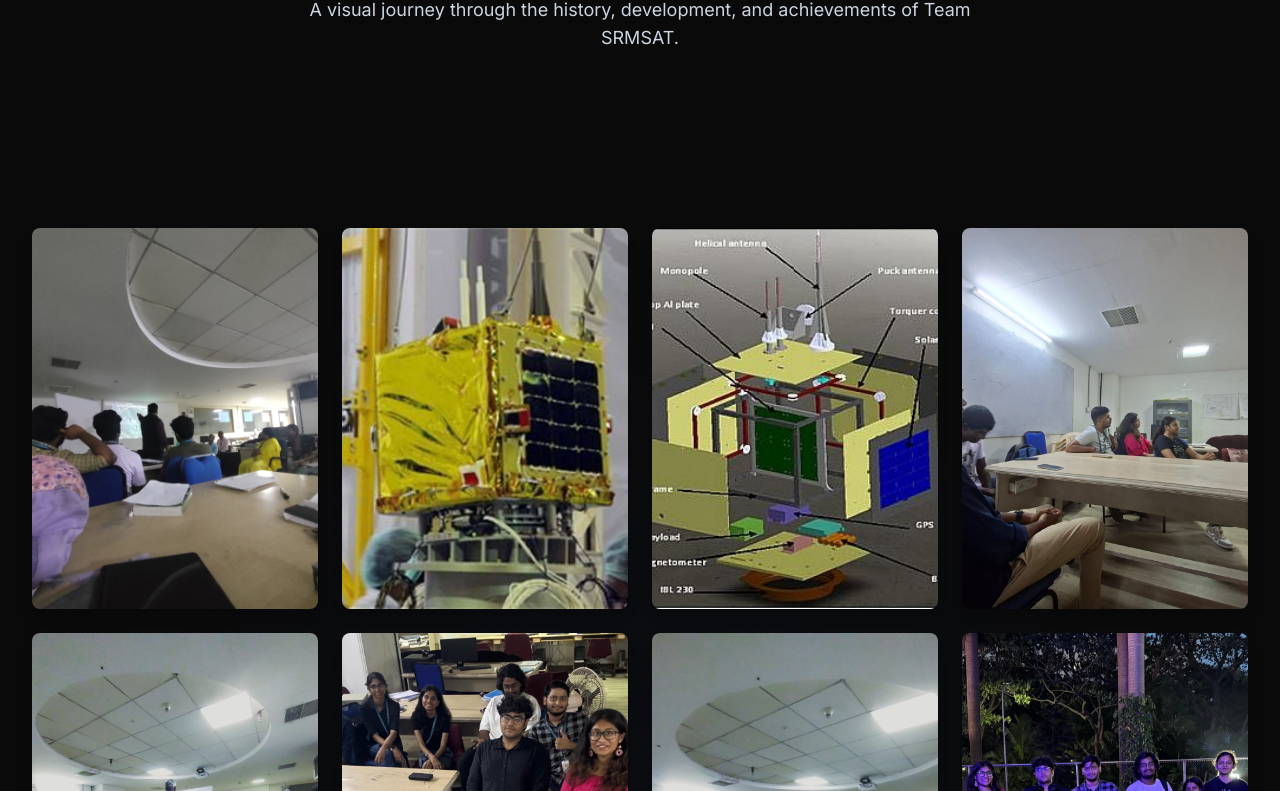
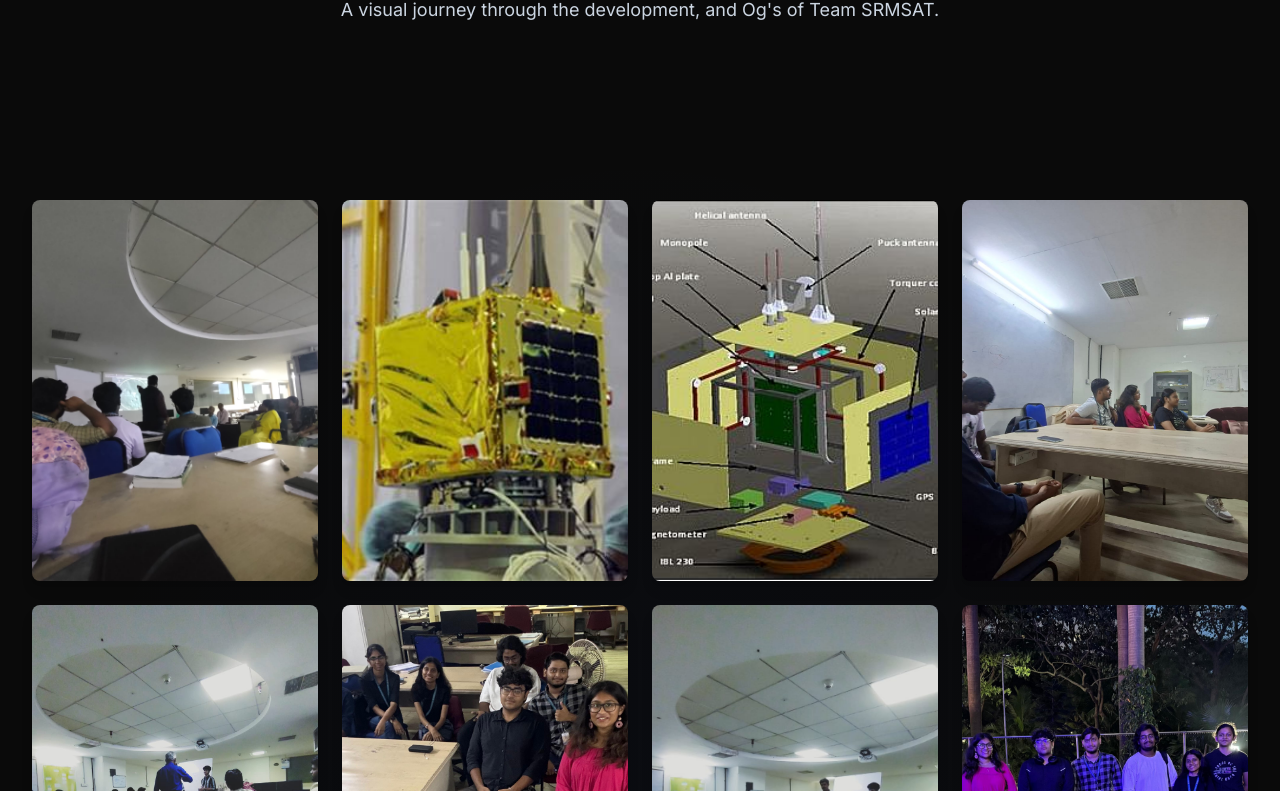
Before and after one commit to varunjalamanchili/SRMSAT2, a plain HTML site: page gallery.html in a window 1280 px wide. Shown: the part 229-1020 px from the top of the page. Drawn offline with nearby package versions, Linux system fonts and the light colour scheme.

Commit message:
gallery.html

```diff
--- a/gallery.html
+++ b/gallery.html
@@ -77,7 +77,7 @@
         <section class="page-header py-24">
             <div class="container mx-auto px-4 sm:px-6 lg:px-8 text-center">
                 <h1 class="text-4xl md:text-5xl font-extrabold text-white">Gallery</h1>
-                <p class="mt-4 max-w-2xl mx-auto text-lg text-slate-300">A visual journey through the history, development, and achievements of Team SRMSAT.</p>
+                <p class="mt-4 max-w-2xl mx-auto text-lg text-slate-300">A visual journey through the  development, and Og's of Team SRMSAT.</p>
             </div>
         </section>
 
```
